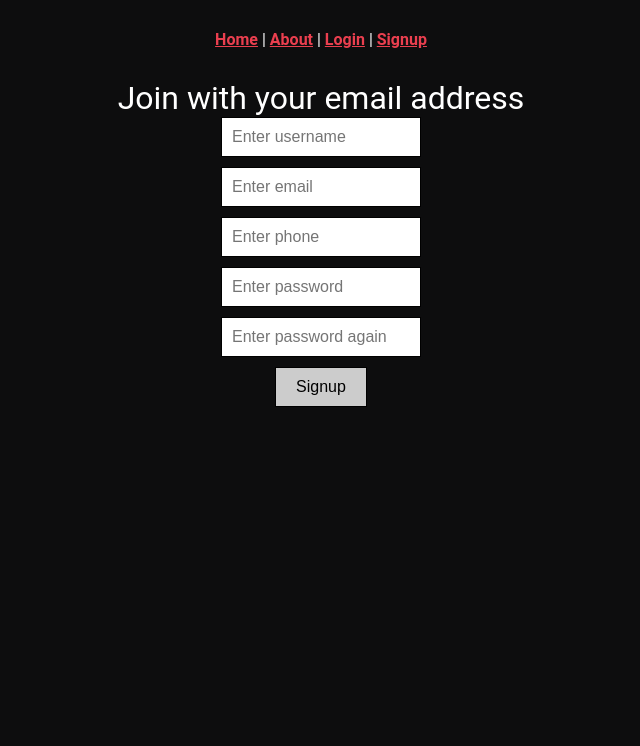
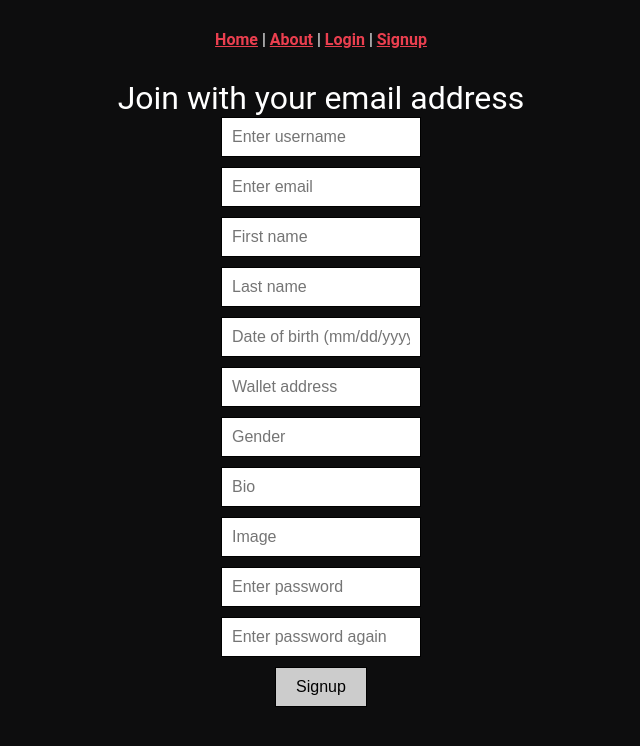
Before and after one commit to imusify/imusify-web, a Vue app: page /signup in a window 1280 px wide. Shown: the top 746 px of the page, without its empty margins (319-959 px from the left). Built offline with nearby package versions, Linux system fonts and the light colour scheme; a web font is replaced by a local one.

Commit message:
fix account registration api call

```diff
--- a/package.json
+++ b/package.json
@@ -12,6 +12,7 @@
   },
   "dependencies": {
     "axios": "^0.18.0",
+    "moment": "^2.22.2",
     "vue": "^2.5.17",
     "vue-router": "^3.0.1",
     "vuex": "^3.0.1"
--- a/public/index.html
+++ b/public/index.html
@@ -10,7 +10,7 @@
   </head>
   <body>
     <noscript>
-      <strong>We're sorry but design-mockup-frontend-vuejs doesn't work properly without JavaScript enabled. Please enable it to continue.</strong>
+      <strong>We're sorry but imusify doesn't work properly without JavaScript enabled. Please enable it to continue.</strong>
     </noscript>
     <div id="app"></div>
     <!-- built files will be auto injected -->
--- a/src/components/Signup.vue
+++ b/src/components/Signup.vue
@@ -16,9 +16,45 @@
       </div>
       <div>
         <input type="text"
-               id="phone"
-               placeholder="Enter phone"
-               v-model="credentials.phone">
+               id="firstName"
+               placeholder="First name"
+               v-model="credentials.first_name">
+      </div>
+      <div>
+        <input type="text"
+               id="lastName"
+               placeholder="Last name"
+               v-model="credentials.last_name">
+      </div>
+      <div>
+        <input type="text"
+               id="birthday"
+               placeholder="Date of birth (mm/dd/yyyy)"
+               v-model="credentials.date_of_birth">
+      </div>
+      <div>
+        <input type="text"
+               id="wallet"
+               placeholder="Wallet address"
+               v-model="credentials.wallet_address">
+      </div>
+      <div>
+        <input type="text"
+               id="gender"
+               placeholder="Gender"
+               v-model="credentials.gender">
+      </div>
+      <div>
+        <input type="text"
+               id="bio"
+               placeholder="Bio"
+               v-model="credentials.bio">
+      </div>
+      <div>
+        <input type="text"
+               id="image"
+               placeholder="Image"
+               v-model="credentials.image">
       </div>
       <div>
         <input type="password"
@@ -43,6 +79,7 @@
 </template>
 
 <script>
+import moment from 'moment';
 import { mapActions } from 'vuex';
 import * as types from '../store/types';
 
@@ -51,11 +88,18 @@ export default {
   data() {
     return {
       credentials: {
+        date_of_birth: '',
         username: '',
+        first_name: '',
+        last_name: '',
+        email: '',
+        wallet_address: '',
         password: '',
         passwordRepeat: '',
-        email: '',
-        phone: '',
+        gender: '',
+        bio: '',
+        image: '',
+        date_created: '',
       },
       status: '',
     };
@@ -66,9 +110,11 @@ export default {
       signup: types.ACCOUNTS_SIGNUP,
     }),
     onSubmit() {
+      this.credentials.date_created = moment(new Date()).format('YYYY-MM-DD hh:mm:ss');
       this.signup(this.credentials)
-        .then(() => {
-          this.$router.push('dashboard');
+        .then(data => {
+          this.state.user = data;
+          this.$router.push('/');
         });
     },
   },
--- a/src/store/api/accounts.js
+++ b/src/store/api/accounts.js
@@ -2,7 +2,7 @@ import api from './create-api';
 
 export default {
   login(creds) {
-    return api.post('/accounts/login', creds)
+    return api.post('/users/login', creds)
       .then((res) => {
         api.defaults.headers.Authorization = `JWT ${res.data.token}`;
 
@@ -10,6 +10,6 @@ export default {
       });
   },
   signup(creds) {
-    return api.post('/accounts', creds);
+    return api.post('/users/', creds);
   },
 };
--- a/src/store/api/create-api.js
+++ b/src/store/api/create-api.js
@@ -1,11 +1,17 @@
 import Axios from 'axios';
 
-const baseURL = process.env.NODE_ENV === 'production' ? '/api/1' : 'http://localhost:3000/api/1';
+// todo change dev url
+const baseURL = process.env.NODE_ENV === 'production' ? 'https://imusify-prod.herokuapp.com/v1' : 'https://imusify-prod.herokuapp.com/v1';
+const headers = {};
+const token = localStorage.getItem('token');
+
+if (token) {
+  headers.Authorization = `JWT ${token}`;
+}
+
 const api = Axios.create({
   baseURL,
-  headers: {
-    Authorization: `JWT ${localStorage.getItem('token')}`,
-  },
+  headers,
 });
 
 export default api;
--- a/src/store/modules/accounts.js
+++ b/src/store/modules/accounts.js
@@ -4,9 +4,9 @@ import * as types from '../types';
 const actions = {
   [types.ACCOUNTS_SIGNUP]: ({ commit }, opts) => accounts.signup(opts)
     .then((res) => {
-      commit(types.ACCOUNTS_USER, res.data.user);
-      commit(types.ACCOUNTS_LOGIN_STATUS, res.data.message);
-      commit(types.ACCOUNTS_TOKEN, res.data.token);
+      commit(types.ACCOUNTS_USER, res.data);
+      commit(types.ACCOUNTS_LOGIN_STATUS, 'Ok');
+      // commit(types.ACCOUNTS_TOKEN, res.data);
     }),
 
   [types.ACCOUNTS_USER]: ({ commit }, creds) => accounts.login(creds)
```
Also changed, not shown: src/store/api/artists.js (added, +31 -0 lines), src/store/api/mocks/artists.js (added, +39 -0 lines), public/logo.svg (added), 1 other file (tests, documents, lock files or other folders).
